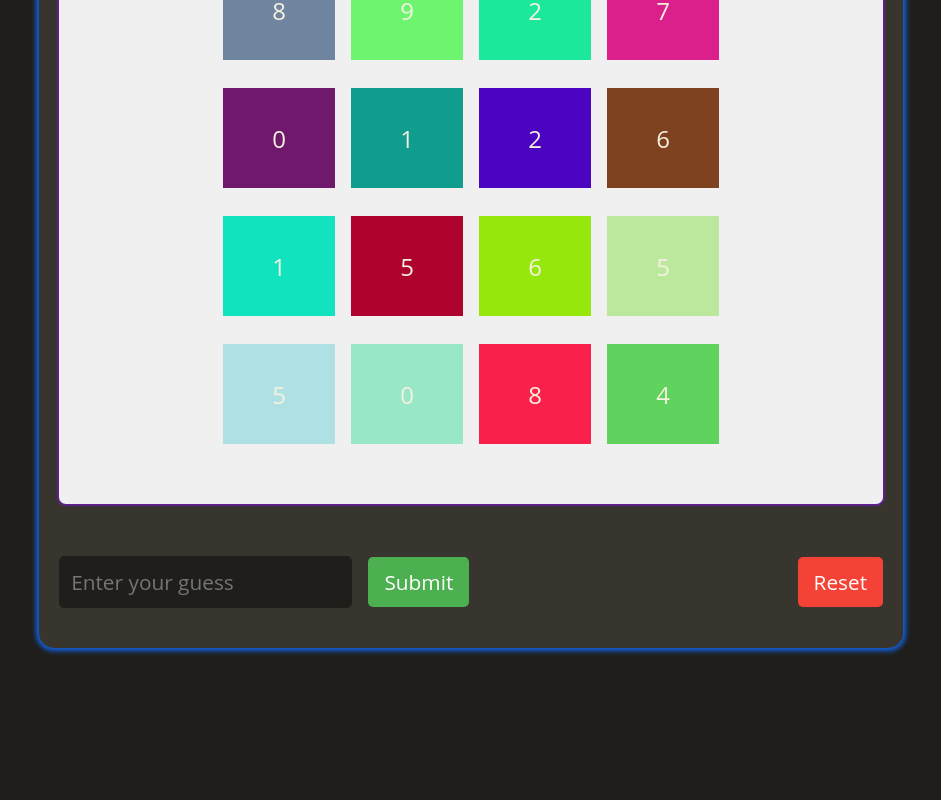
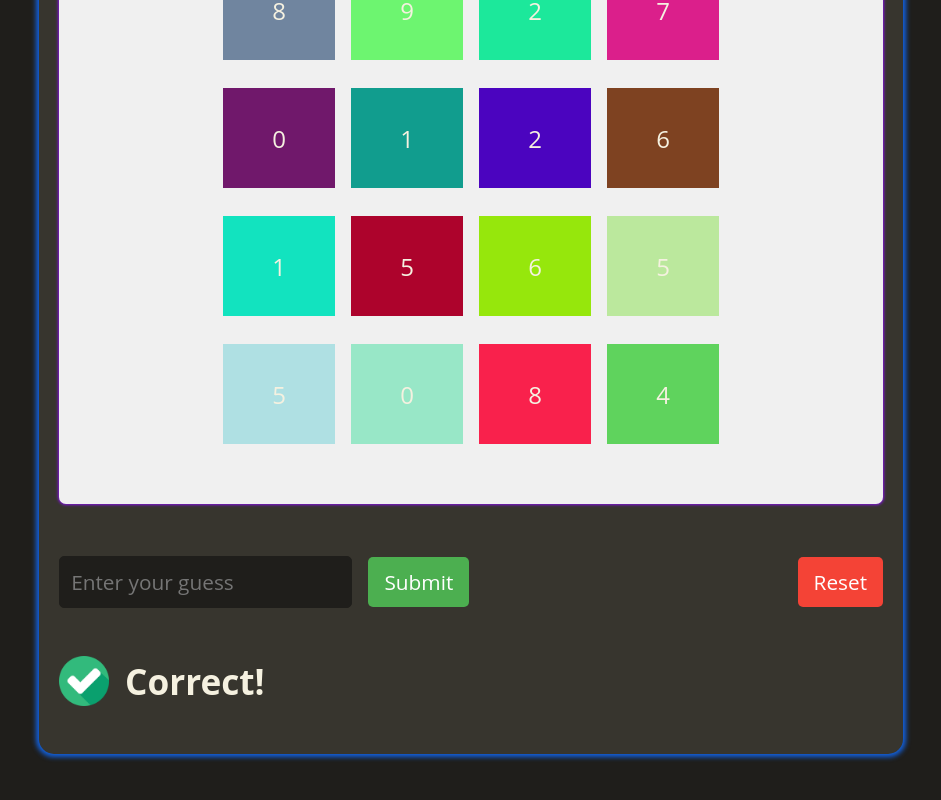
Before and after one commit to khaled-alselwady/count-repeated-digits, an Angular app: page / in a window 1280 px wide. Shown: the part 388-1188 px from the top of the page, without its empty margins (169-1110 px from the left). Before the commit the page ends 1086 px from the top, so only its background shows below. Built offline with nearby package versions, Linux system fonts and the light colour scheme.

Commit message:
feat(output-result): add output-result component

```diff
--- /dev/null
+++ b/src/app/question/output-result/output-result.component.css
@@ -0,0 +1,13 @@
+div {
+  display: flex;
+}
+
+img {
+  width: 50px;
+  object-fit: contain;
+  margin-right: 1rem;
+}
+
+h1 {
+  font-size: 2.2rem;
+}
--- /dev/null
+++ b/src/app/question/output-result/output-result.component.html
@@ -0,0 +1,4 @@
+<div>
+  <img src="icons/correct.png" alt="Correct" />
+  <h1>Correct!</h1>
+</div>
--- a/src/app/question/question.component.html
+++ b/src/app/question/question.component.html
@@ -17,4 +17,5 @@
   />
 
   <app-input-result [randomDigit]="randomDigit" />
+  <app-output-result />
 </section>
--- a/src/app/question/question.component.ts
+++ b/src/app/question/question.component.ts
@@ -3,11 +3,12 @@ import { Component, EventEmitter, OnInit, Output } from '@angular/core';
 import { DifficultyOptions } from './question.model';
 import { RandomNumbersComponent } from './random-numbers/random-numbers.component';
 import { InputResultComponent } from "./input-result/input-result.component";
+import { OutputResultComponent } from "./output-result/output-result.component";
 
 @Component({
   selector: 'app-question',
   standalone: true,
-  imports: [RandomNumbersComponent, InputResultComponent],
+  imports: [RandomNumbersComponent, InputResultComponent, OutputResultComponent],
   templateUrl: './question.component.html',
   styleUrl: './question.component.css',
 })
```
Also changed, not shown: src/app/question/output-result/output-result.component.ts (added, +12 -0 lines), public/icons/correct.png (added), public/icons/wrong.png (added).
